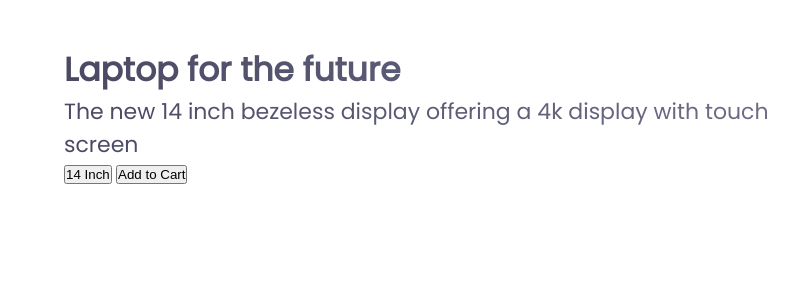
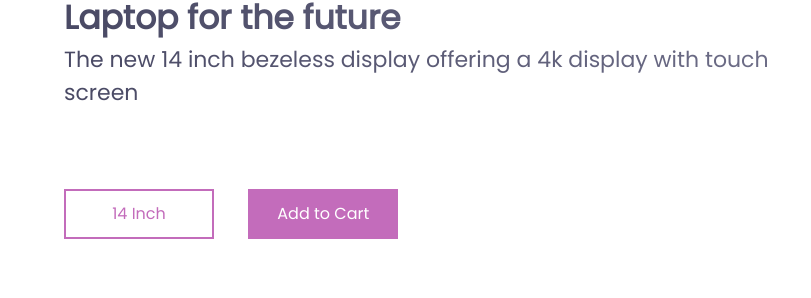
Before and after one commit to MelissaAstbury/Responsive-HTML-CSS, a plain HTML site: page index.html in a window 1280 px wide. Shown: the part 242-540 px from the top of the page, 0-811 px from the left. Drawn offline with Linux system fonts and the light colour scheme.

Commit message:
button styling

```diff
--- a/index.html
+++ b/index.html
@@ -42,7 +42,7 @@
                 </div>
             </div>
             <div class="main-image">
-                <img src="https://9to5mac.com/wp-content/uploads/sites/6/2019/06/check-macbook-pro-battery-recall.jpeg?quality=82&strip=all&w=1600"
+                <img src="https://raw.githubusercontent.com/developedbyed/laptop-ui/master/img/matebook.png"
                     alt="dribble-laptop" />
             </div>
             </div>
--- a/responsive.css
+++ b/responsive.css
@@ -5,6 +5,10 @@
 }
 
 body {
+    font-family: 'Poppins', sans-serif;
+}
+
+button {
     font-family: 'Poppins', sans-serif;
 }
 
@@ -87,10 +91,35 @@ nav {
     color: #585772;
 }
 
+.cta {
+    padding: 50px 0px 0px 0px;
+}
+
+.cta-select {
+    border: 2px solid #c36cbb;
+    background: transparent;
+    color: #c36cbb;
+    width: 150px;
+    height: 50px;
+    cursor: pointer;
+    font-size: 16px;
+}
+
+.cta-add {
+    border: none;
+    background: #c36cbb;;
+    color: #ffffff;
+    width: 150px;
+    height: 50px;
+    cursor: pointer;
+    font-size: 16px;
+    margin: 30px 0 0 30px;
+}
+
 .cover {
     flex:1;
 }
 
 .cover img {
-    height: 60vh
+    height: 60vh;
 }
```
